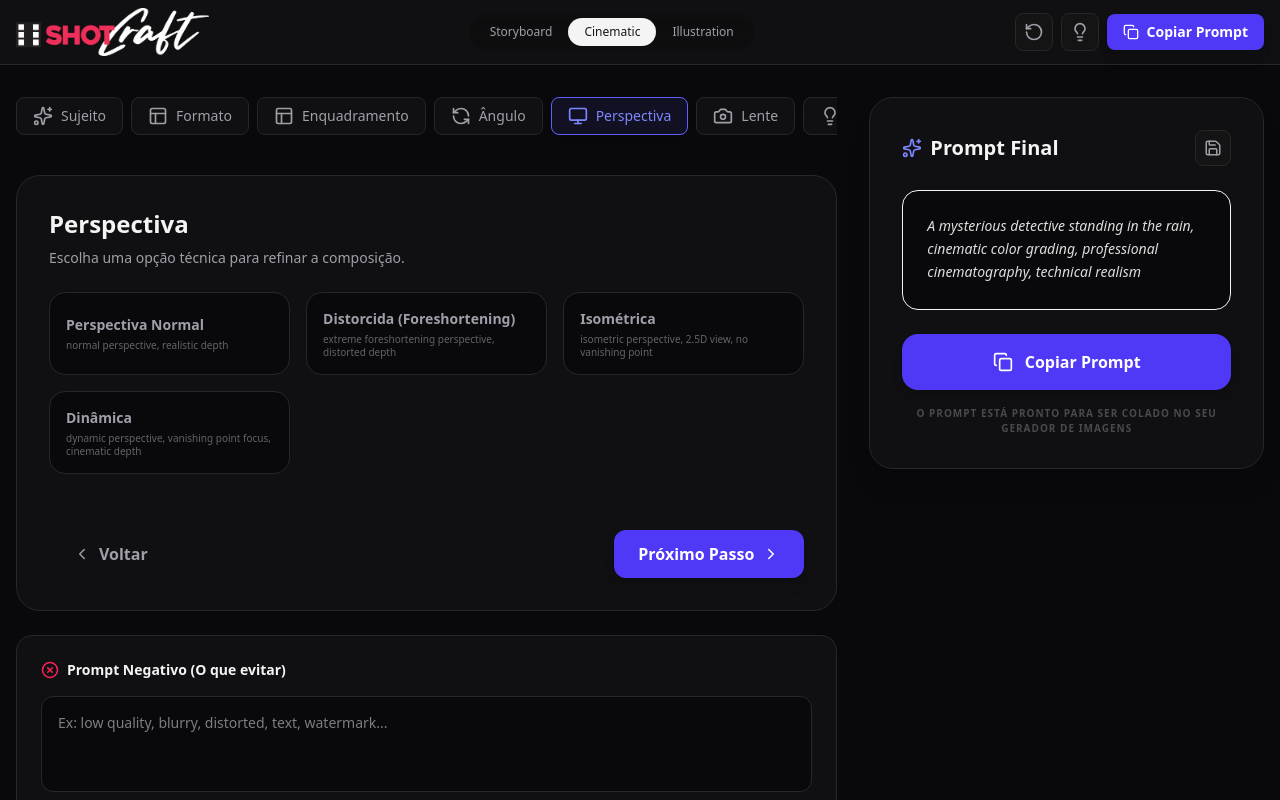
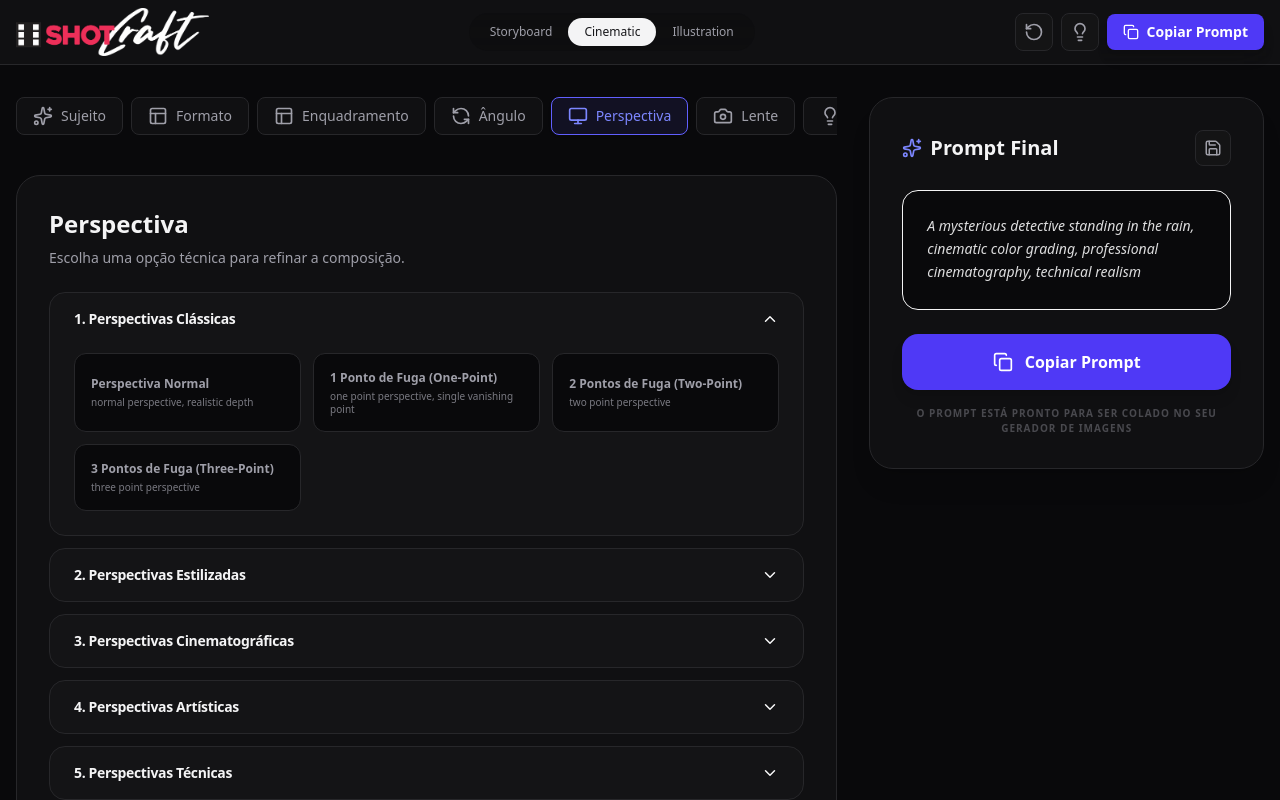
Before and after one commit to rodisleyd/shotcraft, a React (Vite) app: page / in a window 1280 px wide. Both pictures are taken after a click on the button "Perspectiva". Shown: the top 800 px of the page. Built offline with nearby package versions, Linux system fonts and the light colour scheme.

Commit message:
feat: expandir perspectivas de câmera com subcategorias

```diff
--- a/src/components/StepContent.tsx
+++ b/src/components/StepContent.tsx
@@ -64,6 +64,8 @@ export function StepContent({
       setExpandedCategory('1. Enquadramentos Básicos');
     } else if (activeStep === 3) {
       setExpandedCategory('1. Ângulos Básicos');
+    } else if (activeStep === 4) {
+      setExpandedCategory('1. Perspectivas Clássicas');
     } else {
       setExpandedCategory(null);
     }
@@ -385,7 +387,7 @@ export function StepContent({
                 <p className={`${themeClasses.textMuted} text-sm`}>Escolha uma opção técnica para refinar a composição.</p>
               </div>
 
-              {activeStep === 9 || activeStep === 2 || activeStep === 3 ? (
+              {activeStep === 9 || activeStep === 2 || activeStep === 3 || activeStep === 4 ? (
                 <div className="space-y-3">
                   {Array.from(new Set(getCurrentOptions(activeStep).map(s => s.subCategory))).filter(Boolean).map(subCat => (
                     <div key={subCat} className={`border rounded-2xl overflow-hidden transition-colors ${themeClasses.card}`}>
--- a/src/data/constants.ts
+++ b/src/data/constants.ts
@@ -101,10 +101,36 @@ export const ANGLES: Option[] = [
 ];
 
 export const PERSPECTIVES: Option[] = [
-  { id: 'normal', label: 'Perspectiva Normal', prompt: 'normal perspective, realistic depth', category: 'perspective' },
-  { id: 'foreshortening', label: 'Distorcida (Foreshortening)', prompt: 'extreme foreshortening perspective, distorted depth', category: 'perspective' },
-  { id: 'isometric', label: 'Isométrica', prompt: 'isometric perspective, 2.5D view, no vanishing point', category: 'perspective' },
-  { id: 'dynamic', label: 'Dinâmica', prompt: 'dynamic perspective, vanishing point focus, cinematic depth', category: 'perspective' },
+  // 1. Perspectivas Clássicas
+  { id: 'normal', label: 'Perspectiva Normal', prompt: 'normal perspective, realistic depth', category: 'perspective', subCategory: '1. Perspectivas Clássicas' },
+  { id: 'one-point', label: '1 Ponto de Fuga (One-Point)', prompt: 'one point perspective, single vanishing point', category: 'perspective', subCategory: '1. Perspectivas Clássicas' },
+  { id: 'two-point', label: '2 Pontos de Fuga (Two-Point)', prompt: 'two point perspective', category: 'perspective', subCategory: '1. Perspectivas Clássicas' },
+  { id: 'three-point', label: '3 Pontos de Fuga (Three-Point)', prompt: 'three point perspective', category: 'perspective', subCategory: '1. Perspectivas Clássicas' },
+
+  // 2. Perspectivas Estilizadas
+  { id: 'fisheye', label: 'Olho de Peixe (Fisheye)', prompt: 'fisheye lens perspective, ultra wide distortion', category: 'perspective', subCategory: '2. Perspectivas Estilizadas' },
+  { id: 'curvilinear', label: 'Curvilinear', prompt: 'curvilinear perspective', category: 'perspective', subCategory: '2. Perspectivas Estilizadas' },
+  { id: 'exaggerated', label: 'Exagerada (Exaggerated)', prompt: 'exaggerated perspective, dynamic anime distortion', category: 'perspective', subCategory: '2. Perspectivas Estilizadas' },
+  { id: 'foreshortening', label: 'Distorcida (Foreshortening)', prompt: 'extreme foreshortening perspective, distorted depth', category: 'perspective', subCategory: '2. Perspectivas Estilizadas' },
+
+  // 3. Perspectivas Cinematográficas
+  { id: 'deep-focus', label: 'Foco Profundo (Deep Focus)', prompt: 'deep focus perspective, everything in sharp focus', category: 'perspective', subCategory: '3. Perspectivas Cinematográficas' },
+  { id: 'shallow-depth', label: 'Profundidade Raseira (Shallow Depth)', prompt: 'shallow depth of field, cinematic depth', category: 'perspective', subCategory: '3. Perspectivas Cinematográficas' },
+  { id: 'cinematic', label: 'Lente Cinematográfica (Cinematic)', prompt: 'cinematic perspective, anamorphic depth', category: 'perspective', subCategory: '3. Perspectivas Cinematográficas' },
+  { id: 'compression', label: 'Compressão de Teleobjetiva', prompt: 'compression perspective, compressed background, telephoto look', category: 'perspective', subCategory: '3. Perspectivas Cinematográficas' },
+
+  // 4. Perspectivas Artísticas
+  { id: 'atmospheric', label: 'Atmosférica (Atmosférica)', prompt: 'atmospheric perspective, depth by fog and haze', category: 'perspective', subCategory: '4. Perspectivas Artísticas' },
+  { id: 'layered', label: 'Camadas Planas (Layered)', prompt: 'layered perspective, distinct foreground midground and background, Ghibli layout style', category: 'perspective', subCategory: '4. Perspectivas Artísticas' },
+  { id: 'forced', label: 'Perspectiva Forçada (Forced)', prompt: 'forced perspective, illusion of scale', category: 'perspective', subCategory: '4. Perspectivas Artísticas' },
+  { id: 'epic-scale', label: 'Escala Épica (Epic Scale)', prompt: 'epic scale perspective, tiny character in massive environment', category: 'perspective', subCategory: '4. Perspectivas Artísticas' },
+
+  // 5. Perspectivas Técnicas
+  { id: 'orthographic', label: 'Ortográfica (Orthographic)', prompt: 'orthographic view, no perspective distortion', category: 'perspective', subCategory: '5. Perspectivas Técnicas' },
+  { id: 'isometric', label: 'Isométrica', prompt: 'isometric perspective, 2.5D view, no vanishing point', category: 'perspective', subCategory: '5. Perspectivas Técnicas' },
+  { id: 'four-point', label: '4 Pontos de Fuga (Four-Point)', prompt: 'four point perspective, curvilinear perspective', category: 'perspective', subCategory: '5. Perspectivas Técnicas' },
+  { id: 'five-point', label: '5 Pontos de Fuga (Five-Point)', prompt: 'five point perspective, spherical perspective', category: 'perspective', subCategory: '5. Perspectivas Técnicas' },
+  { id: 'spherical', label: 'Perspectiva Esférica', prompt: 'spherical perspective, fisheye curved lines', category: 'perspective', subCategory: '5. Perspectivas Técnicas' },
 ];
 
 export const ASPECT_RATIOS: Option[] = [
```
